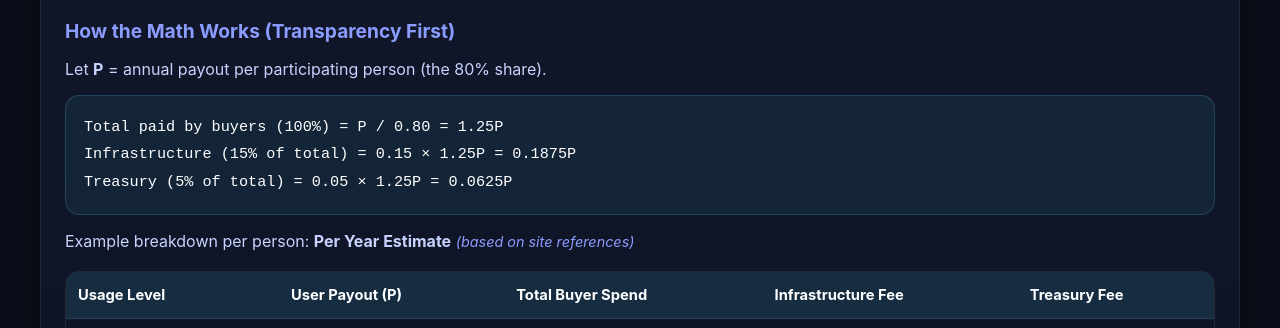
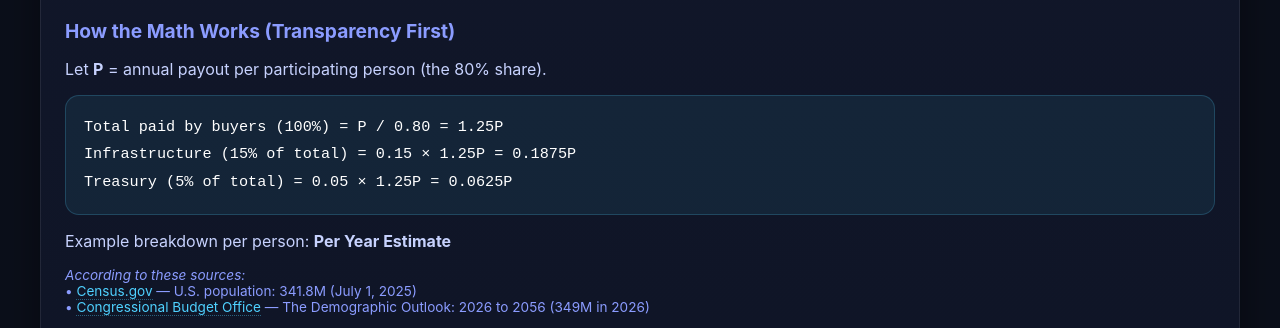
Before and after one commit to illmedicine/LivePay-Petition-Suppot, a website: page projections.html in a window 1280 px wide. Shown: the part 593-921 px from the top of the page. Drawn offline with Linux system fonts and the light colour scheme.

Commit message:
Add official Census.gov and CBO source citations to projections

```diff
--- a/projections.html
+++ b/projections.html
@@ -223,6 +223,21 @@
       margin-bottom:16px;
     }
 
+    /* Source reference */
+    .source-ref{
+      font-size:.85rem;
+      color:var(--muted2);
+      margin-top:6px;
+    }
+    .source-ref a{
+      color:#4fd1ff;
+      text-decoration:none;
+      border-bottom:1px dotted rgba(79,209,255,.4);
+    }
+    .source-ref a:hover{
+      border-bottom-style:solid;
+    }
+
     /* Note boxes */
     .note{
       background: rgba(124,92,255,.08);
@@ -348,7 +363,12 @@
     </div>
 
     <p class="muted" style="margin-top:16px;">
-      Example breakdown per person: <strong>Per Year Estimate</strong> <em style="color:var(--muted2);font-size:.9rem;">(based on site references)</em>
+      Example breakdown per person: <strong>Per Year Estimate</strong>
+    </p>
+    <p class="source-ref">
+      <em>According to these sources:</em><br>
+      • <a href="https://www.census.gov/newsroom/press-releases/2026/population-estimates.html" target="_blank" rel="noopener">Census.gov</a> — U.S. population: 341.8M (July 1, 2025)<br>
+      • <a href="https://www.cbo.gov/publication/59697" target="_blank" rel="noopener">Congressional Budget Office</a> — The Demographic Outlook: 2026 to 2056 (349M in 2026)
     </p>
 
     <div class="table-wrapper">
```
